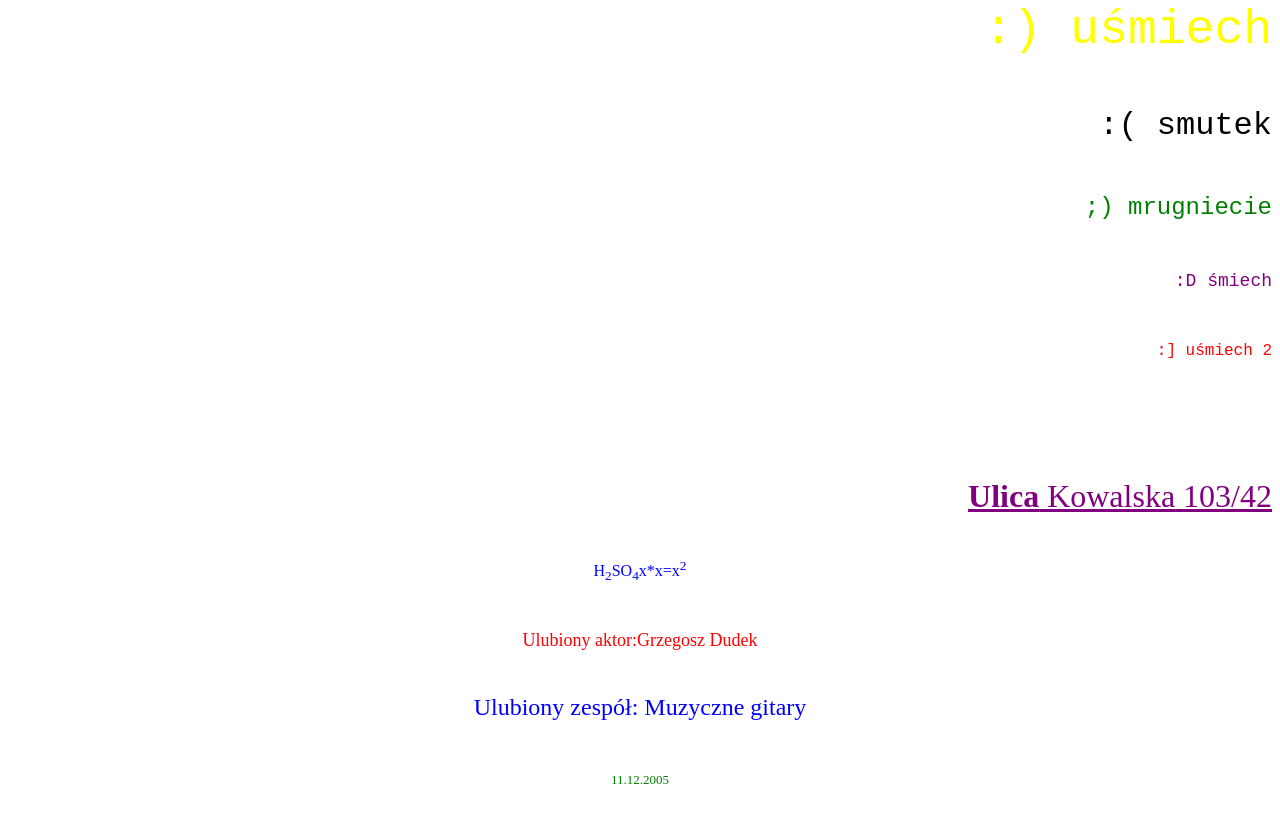
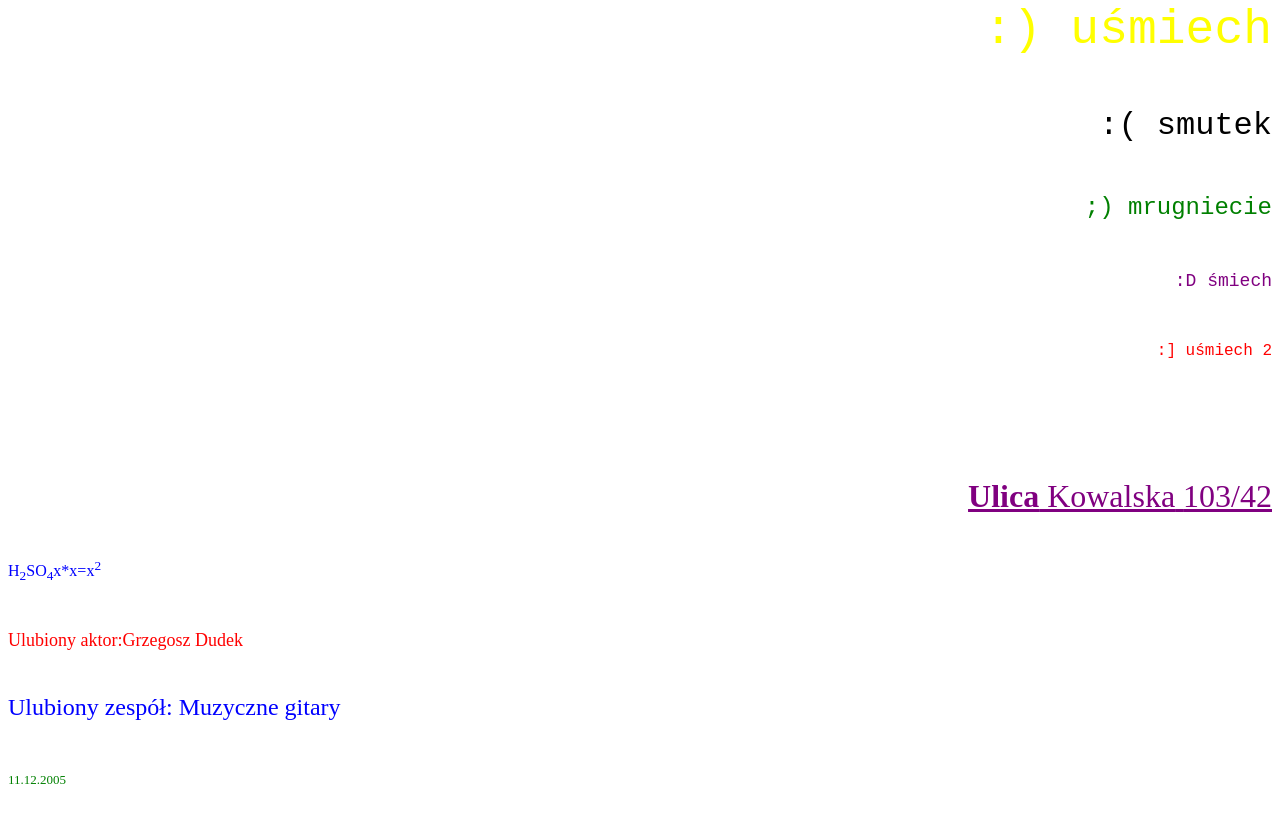
Before and after one commit to NapewnoScibi/PierwszaStrona, a plain HTML site: page index.html in a window 1280 px wide. Shown: the part 1053-1874 px from the top of the page. Drawn offline with Linux system fonts and the light colour scheme.

Commit message:
Update index.html

```diff
--- a/index.html
+++ b/index.html
@@ -25,10 +25,10 @@
 <p align="right"> <font color="purple" size="4" face="Courier New"> :D śmiech </font> </p> <br>
 <p align="right"> <font color="red" size="3" face="Courier New"> :] uśmiech 2 </font> </p> <br>
 <p align="right"> <font color="white" size="2" face="Courier New"> :} uśmiech 3 </font> </p> <br>
-<p align="right"> <FONT COLOR="purple" size=6"> <u><b>Ulica</b><c> Kowalska</c> <d>103/42</d> </u></p>
-<p align="center"> <FONT COLOR="blue"  size="3"> H<sub>2</sub>SO<sub>4</sub>x*x=x<sup>2</sup> <p>
-<p align="center"> <FONT COLOR="red"  size="4"> Ulubiony aktor:Grzegosz Dudek <p>
-<p align="center"> <FONT COLOR="blue" size="5">  Ulubiony zespół: Muzyczne gitary <p>
-<p align="center"> <FONT COLOR="green" size="2">  11.12.2005 <p>
+<p align="right"> <FONT COLOR="purple" size=6"> <u><b>Ulica</b><c> Kowalska</c> <d>103/42</d> </u> </p>
+<p> <font color="blue"  size="3"> H<sub>2</sub>SO<sub>4</sub>x*x=x<sup>2</sup> <p>
+<p> <font color="red"  size="4"> Ulubiony aktor:Grzegosz Dudek <p>
+<p> <font color="blue" size="5">  Ulubiony zespół: Muzyczne gitary <p>
+<p> <font color="green" size="2">  11.12.2005 <p>
 </body>
 </html>
```
